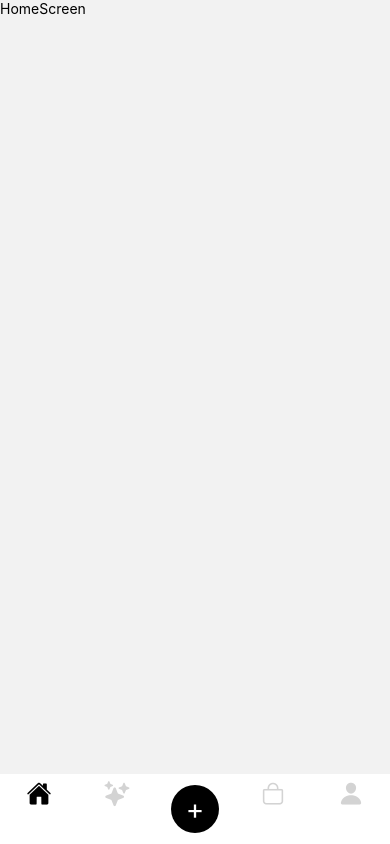
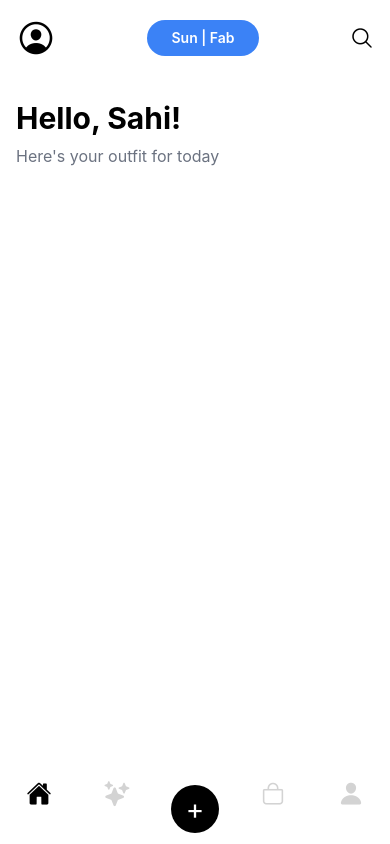
Before and after one commit to Shamli-Singh-Yadav/Fitora-Your-AI-Wardrobe, a React Native app: screen /Tabs in a window 390 px wide. Built offline with nearby package versions, Linux system fonts and the light colour scheme.

Commit message:
more elements are added

```diff
--- a/screens/HomeScreen.tsx
+++ b/screens/HomeScreen.tsx
@@ -1,13 +1,39 @@
-import { StyleSheet, Text, View } from 'react-native'
+import { Dimensions, StyleSheet, Text, View ,ScrollView} from 'react-native'
 import React from 'react'
+import { SafeAreaView } from 'react-native-safe-area-context';
+import { Ionicons } from '@expo/vector-icons';
+
+const {width, height} = Dimensions.get('window');
+
 
 const HomeScreen = () => {
     return (
-        <View>
-            <Text>HomeScreen</Text>
-        </View>
+        <SafeAreaView className="flex-1 bg-white">
+            <ScrollView className="flex-1 bg-white">
+                {/* Header Row */}
+                <View className="flex-row items-center justify-between px-4 py-4">
+                    {/* Profile Image */}
+                    <Ionicons name="person-circle-outline" size={40} color="black" />
+
+                    {/* Sun | Fab Button */}
+                    <View className="bg-blue-500 rounded-full px-6 py-2">
+                        <Text className="text-white font-semibold text-sm">Sun | Fab</Text>
+                    </View>
+
+                    {/* Search Icon */}
+                    <Ionicons name="search-outline" size={24} color="black" />
+                </View>
+
+                {/* Greeting Section */}
+                <View className="px-4 py-6">
+                    <Text className="text-3xl font-bold">Hello, Sahi!</Text>
+                    <Text className="text-gray-500 text-base mt-2">Here's your outfit for today</Text>
+                </View>
+            </ScrollView>
+        </SafeAreaView>
     )
 }
+
 
 export default HomeScreen
 
```
